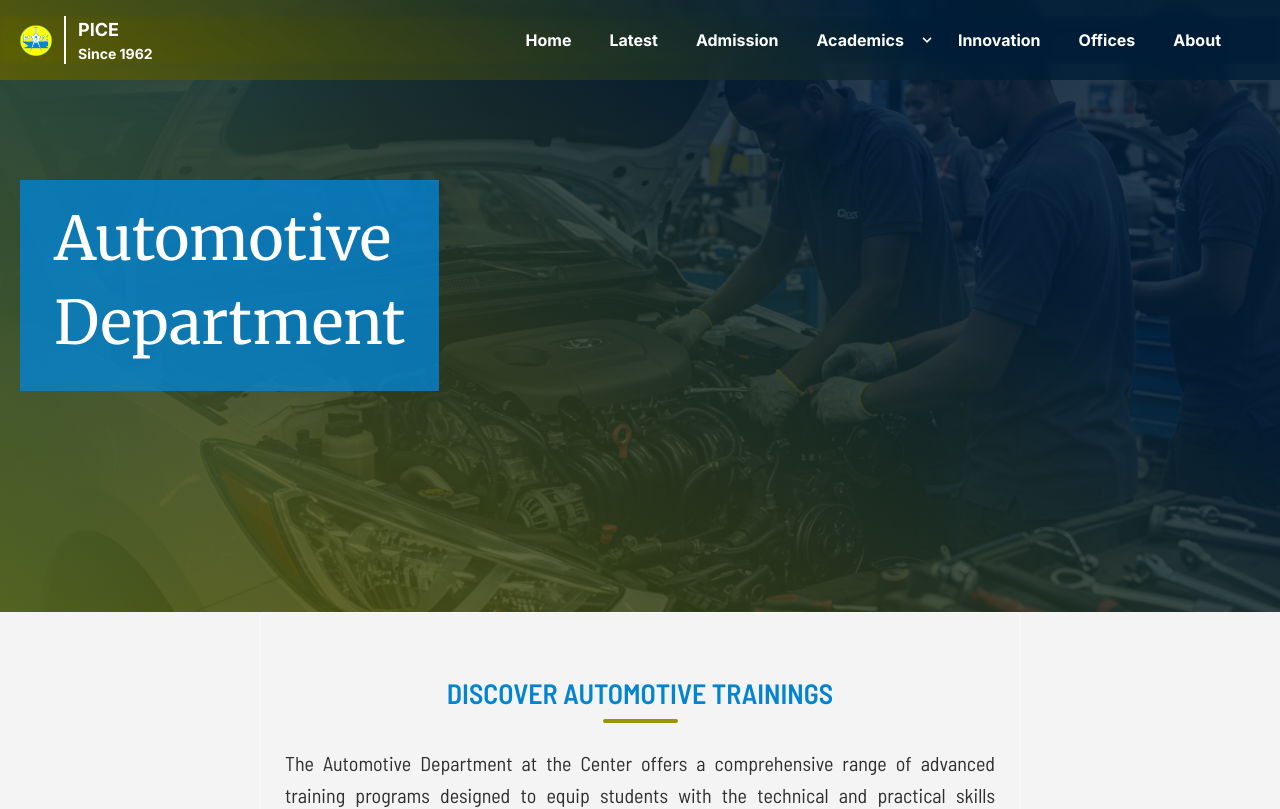
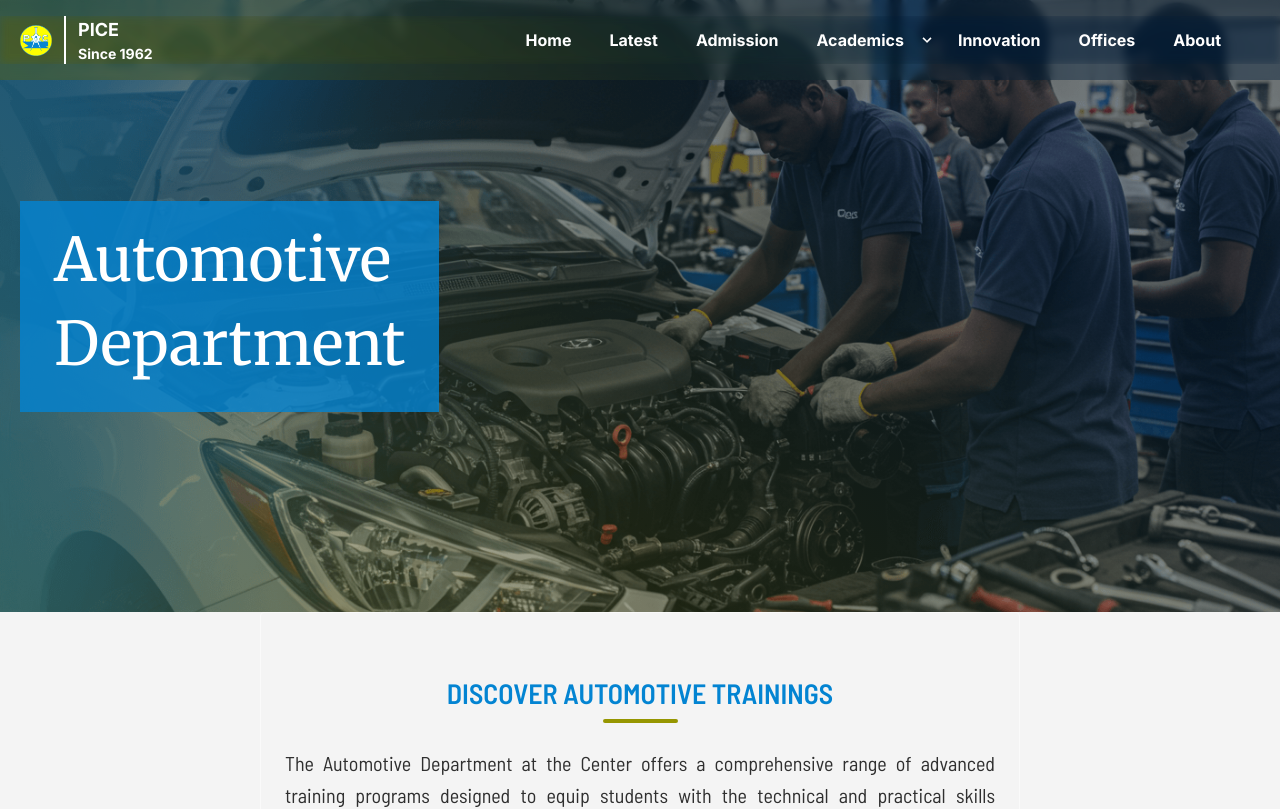
Before and after one commit to bini-i/PICE-Website, a Next.js app: page /capacity-building/trainings/automotive in a window 1280 px wide. Shown: the top 809 px of the page. Built offline with nearby package versions, Linux system fonts and the light colour scheme.

Commit message:
update banner gradient opacity and banner title position from the bottom

```diff
--- a/src/app/capacity-building/trainings/computer/page.tsx
+++ b/src/app/capacity-building/trainings/computer/page.tsx
@@ -158,7 +158,7 @@ export default function Home() {
                         </div>
                     </div>
 
-                    <div className="mt-8">
+                    {/* <div className="mt-8">
                         <div className="flex items-center">
                             <h2 className="title-type-2 my-6 text-[#0384d2] w-full"> A student’s perspective</h2>
                         </div>
@@ -184,7 +184,7 @@ export default function Home() {
                             </div>
 
                         </div>
-                    </div>
+                    </div> */}
 
               </div>
 
--- a/src/app/capacity-building/trainings/construction/page.tsx
+++ b/src/app/capacity-building/trainings/construction/page.tsx
@@ -223,7 +223,7 @@ export default function Home() {
                         </div>
                     </div>
 
-                    <div className="mt-8">
+                    {/* <div className="mt-8">
                         <div className="flex items-center">
                             <h2 className="title-type-2 my-6 text-[#0384d2] w-full"> A student’s perspective</h2>
                         </div>
@@ -249,7 +249,7 @@ export default function Home() {
                             </div>
 
                         </div>
-                    </div>
+                    </div> */}
 
               </div>
 
--- a/src/app/capacity-building/trainings/electronics/page.tsx
+++ b/src/app/capacity-building/trainings/electronics/page.tsx
@@ -56,7 +56,7 @@ export default function Home() {
         </div>
 
         <div className="banner-title container">
-            <h1 className={twMerge(merriweather.className)}>Electrical Electronics Department</h1>
+            <h1 className={twMerge(merriweather.className, "text-4xl md:text-6xl")}>Electrical Electronics Department</h1>
         </div>
 
       </section>
@@ -217,7 +217,7 @@ export default function Home() {
                         </div>
                     </div>
 
-                    <div className="mt-8">
+                    {/* <div className="mt-8">
                         <div className="flex items-center">
                             <h2 className="title-type-2 my-6 text-[#0384d2] w-full"> A student’s perspective</h2>
                         </div>
@@ -243,7 +243,7 @@ export default function Home() {
                             </div>
 
                         </div>
-                    </div>
+                    </div> */}
 
               </div>
 
--- a/src/app/capacity-building/trainings/garment/page.tsx
+++ b/src/app/capacity-building/trainings/garment/page.tsx
@@ -56,7 +56,7 @@ export default function Home() {
         </div>
 
         <div className="banner-title container">
-            <h1 className={twMerge(merriweather.className)}>Garment Department</h1>
+            <h1 className={twMerge(merriweather.className, "text-4xl md:text-6xl")}>Garment Department</h1>
         </div>
 
       </section>
@@ -164,7 +164,7 @@ export default function Home() {
                         </div>
                     </div>
 
-                    <div className="mt-8">
+                    {/* <div className="mt-8">
                         <div className="flex items-center">
                             <h2 className="title-type-2 my-6 text-[#0384d2] w-full"> A student’s perspective</h2>
                         </div>
@@ -190,7 +190,7 @@ export default function Home() {
                             </div>
 
                         </div>
-                    </div>
+                    </div> */}
 
               </div>
 
--- a/src/app/capacity-building/trainings/leather/page.tsx
+++ b/src/app/capacity-building/trainings/leather/page.tsx
@@ -58,7 +58,7 @@ export default function Home() {
         </div>
 
         <div className="banner-title container">
-            <h1 className={twMerge(merriweather.className)}>Leather Technology Department</h1>
+            <h1 className={twMerge(merriweather.className, "text-4xl md:text-6xl")}>Leather Technology Department</h1>
         </div>
 
       </section>
@@ -160,7 +160,7 @@ export default function Home() {
                         </div>
                     </div>
 
-                    <div className="mt-8">
+                    {/* <div className="mt-8">
                         <div className="flex items-center">
                             <h2 className="title-type-2 my-6 text-[#0384d2] w-full"> A student’s perspective</h2>
                         </div>
@@ -186,7 +186,7 @@ export default function Home() {
                             </div>
 
                         </div>
-                    </div>
+                    </div> */}
 
               </div>
 
--- a/src/app/capacity-building/trainings/manufacturing/page.tsx
+++ b/src/app/capacity-building/trainings/manufacturing/page.tsx
@@ -56,7 +56,7 @@ export default function Home() {
         </div>
 
         <div className="banner-title container">
-            <h1 className={twMerge(merriweather.className)}>Manufacturing Department</h1>
+            <h1 className={twMerge(merriweather.className, "text-4xl md:text-6xl")}>Manufacturing Department</h1>
         </div>
 
       </section>
@@ -193,7 +193,7 @@ export default function Home() {
                         </div>
                     </div>
 
-                    <div className="mt-8">
+                    {/* <div className="mt-8">
                         <div className="flex items-center">
                             <h2 className="title-type-2 my-6 text-[#0384d2] w-full"> A student’s perspective</h2>
                         </div>
@@ -219,7 +219,7 @@ export default function Home() {
                             </div>
 
                         </div>
-                    </div>
+                    </div> */}
 
               </div>
 
--- a/src/app/capacity-building/trainings/welding/page.tsx
+++ b/src/app/capacity-building/trainings/welding/page.tsx
@@ -58,7 +58,7 @@ export default function Home() {
         </div>
 
         <div className="banner-title container">
-            <h1 className={twMerge(merriweather.className)}>Welding Technology Department</h1>
+            <h1 className={twMerge(merriweather.className, "text-4xl md:text-6xl")}>Welding Technology Department</h1>
         </div>
 
       </section>
@@ -142,7 +142,7 @@ export default function Home() {
                         </div>
                     </div>
 
-                    <div className="mt-8">
+                    {/* <div className="mt-8">
                         <div className="flex items-center">
                             <h2 className="title-type-2 my-6 text-[#0384d2] w-full"> A student’s perspective</h2>
                         </div>
@@ -168,7 +168,7 @@ export default function Home() {
                             </div>
 
                         </div>
-                    </div>
+                    </div> */}
 
               </div>
 
--- a/src/app/capacity-building/trainings/wood/page.tsx
+++ b/src/app/capacity-building/trainings/wood/page.tsx
@@ -58,7 +58,7 @@ export default function Home() {
         </div>
 
         <div className="banner-title container">
-            <h1 className={twMerge(merriweather.className)}>Wood Works Department</h1>
+            <h1 className={twMerge(merriweather.className, "text-4xl md:text-6xl")}>Wood Works Department</h1>
         </div>
 
       </section>
@@ -177,7 +177,7 @@ export default function Home() {
                         </div>
                     </div>
 
-                    <div className="mt-8">
+                    {/* <div className="mt-8">
                         <div className="flex items-center">
                             <h2 className="title-type-2 my-6 text-[#0384d2] w-full"> A student’s perspective</h2>
                         </div>
@@ -203,7 +203,7 @@ export default function Home() {
                             </div>
 
                         </div>
-                    </div>
+                    </div> */}
 
               </div>
 
--- a/src/app/globals.css
+++ b/src/app/globals.css
@@ -266,7 +266,7 @@
         /* background: linear-gradient(179deg,rgba(0, 84, 120, 1) 0%, rgba(0, 87, 125, 0.81) 10%, rgba(0, 120, 171, 0) 100%); */
 
         background: linear-gradient(35deg,rgba(99, 99, 0, 1) 0%, rgba(0, 29, 56, 1) 71%);
-        opacity: 80%;
+        opacity: 40%;
 
         width: 100%;
         height: 100%;
@@ -294,11 +294,14 @@
 
     .banner-title {
         width: 100%;
-        height: 100%;
-        padding-top: 100px;
+        /* height: 100%; */
+        padding-top: 200px;
         margin: 0 auto;
-        position: relative;
+        /* position: relative; */
         z-index: 30;
+
+        position: absolute;
+        bottom: 200px;
     }
 
     .banner-title h1 {
```
